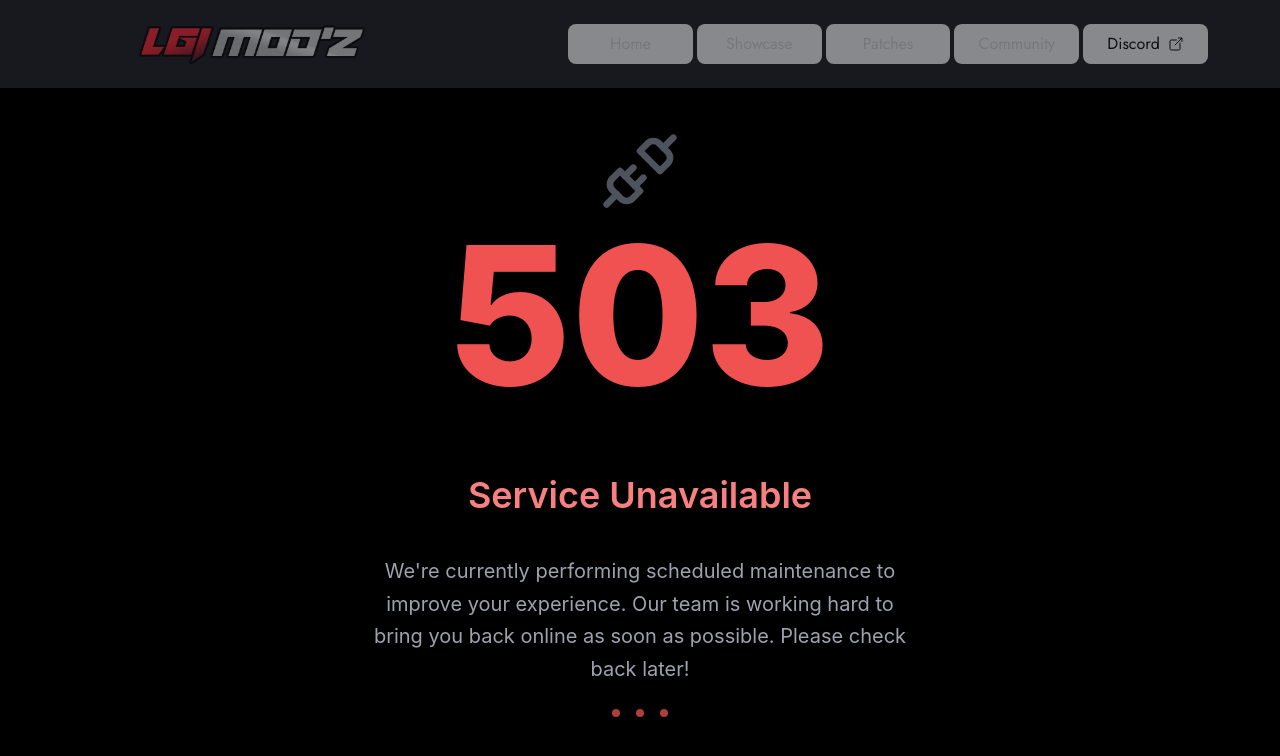
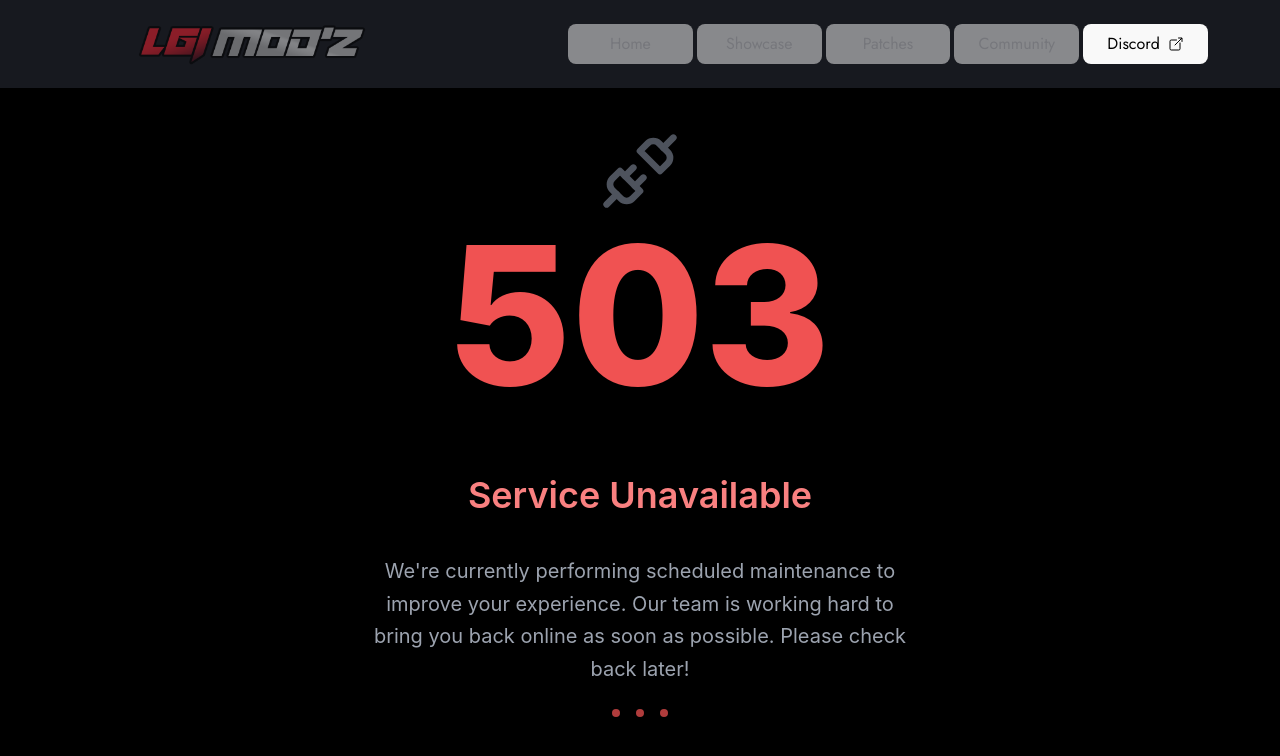
Before and after one commit to VenomHare/lgishowcase, a React (Vite) app: page /maintenance in a window 1280 px wide. Shown: the top 756 px of the page. Built offline with nearby package versions, Linux system fonts and the light colour scheme; a web font is replaced by a local one.

Commit message:
fix(maintenance-mode): enabled discord btn in nav bar

```diff
--- a/src/components/NavBar.tsx
+++ b/src/components/NavBar.tsx
@@ -77,7 +77,6 @@ const NavBar: React.FC<Props> = ({ active, isMaintenance = false }) => {
                     <button data-active={active == "Discord"} className={`
                         cursor-pointer w-full py-4 flex items-center justify-center gap-2 text-black bg-offwhite
                         lg:rounded-lg lg:py-2 font-Jost
-                        ${isMaintenance ? 'opacity-50 cursor-not-allowed pointer-events-none' : ''}
                     `}>
                         Discord
                         <IoOpenOutline />
```
Also changed, not shown: src/main.tsx (+8 -8 lines).
